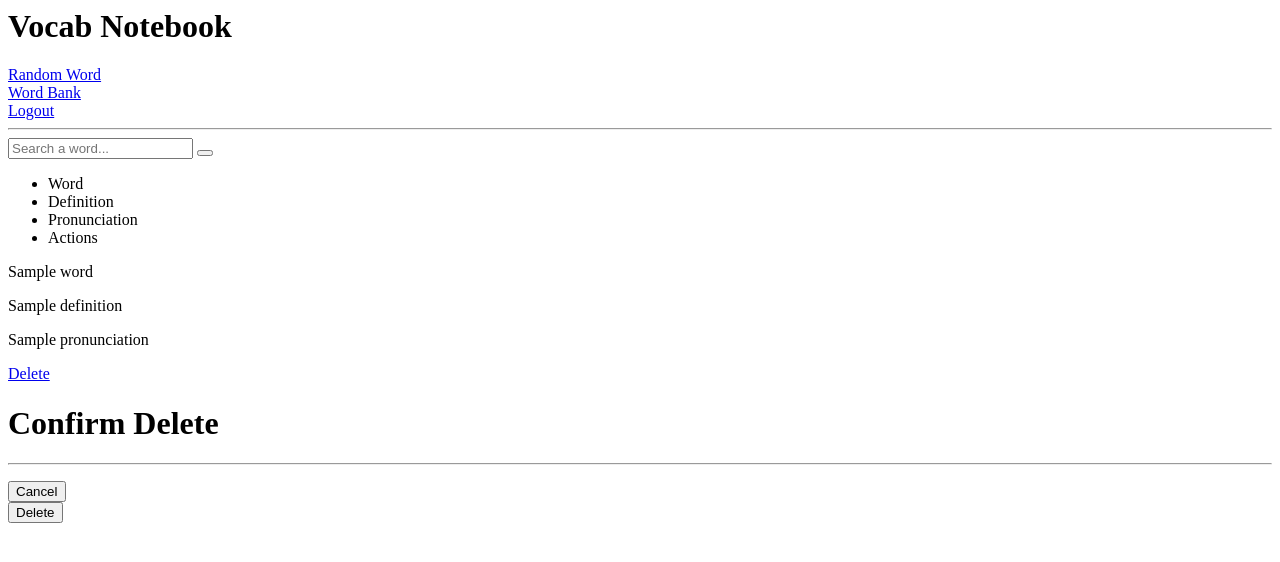
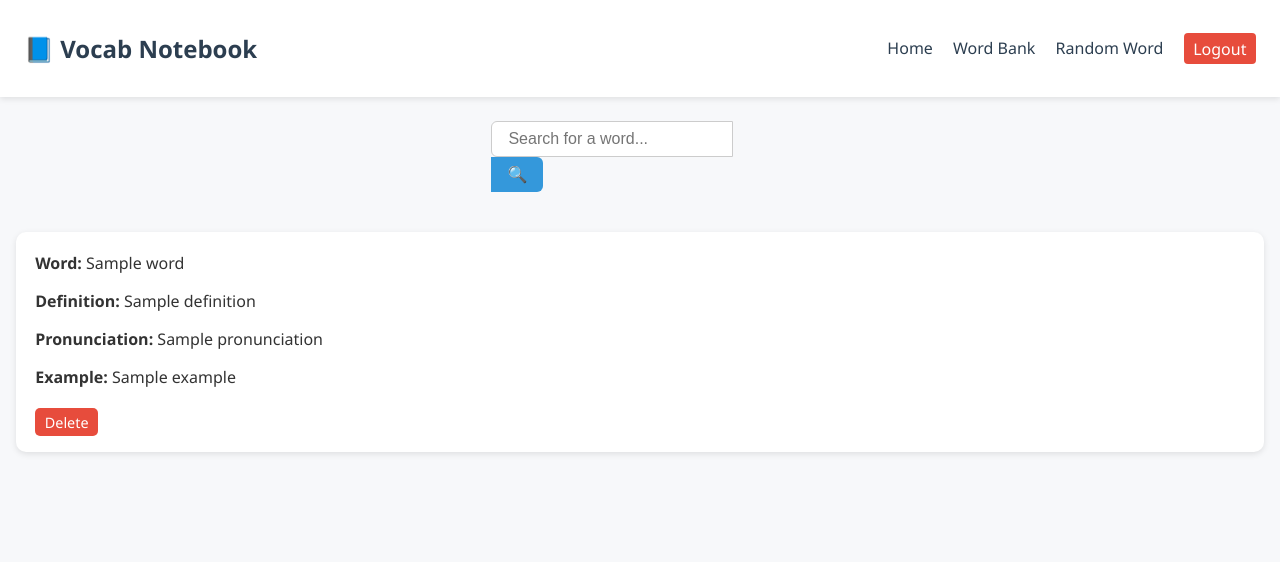
Before and after one commit to kamoM312/TCG-Final-Project, a Node server app: template frontend/user/views/index.ejs in a window 1280 px wide. Shown: the top 562 px of the page. Run offline with Node 20, Linux system fonts and the light colour scheme; the template is opened without the code that fills it: most values are stand-ins (such as "Sample title", 1, 10 or a date in 2020).

Commit message:
add user site styling

```diff
--- a/frontend/user/index.js
+++ b/frontend/user/index.js
@@ -138,7 +138,7 @@ app.post(`/delete/:wordId`, async (req, res) => {
 
 // add word
 // Add word to user's wordbank (Frontend → Backend)
-app.post('/:wordId/add', async (req, res) => {
+app.post('/add', async (req, res) => {
   try {
     // Get the current user's UID (you likely stored it after login)
     const uid = req.session.userUid;
--- a/frontend/user/public/main.css
+++ b/frontend/user/public/main.css
@@ -0,0 +1,283 @@
+/* ============================
+   General Body & Fonts
+============================ */
+body.light-body {
+  margin: 0;
+  font-family: 'Segoe UI', Tahoma, Geneva, Verdana, sans-serif;
+  background-color: #f7f8fa;
+  color: #333;
+}
+
+/* ============================
+   Navbar
+============================ */
+.navbar.user-navbar {
+  display: flex;
+  justify-content: space-between;
+  align-items: center;
+  background-color: #ffffff;
+  padding: 0.75rem 1.5rem;
+  box-shadow: 0 2px 6px rgba(0,0,0,0.1);
+  position: sticky;
+  top: 0;
+  z-index: 100;
+}
+
+.brand-title {
+  font-size: 1.5rem;
+  color: #2c3e50;
+}
+
+.navbar-right .nav-link {
+  margin-left: 1rem;
+  text-decoration: none;
+  color: #2c3e50;
+  font-weight: 500;
+  transition: color 0.2s ease;
+}
+
+.navbar-right .nav-link:hover {
+  color: #3498db;
+}
+
+.logout-link {
+  background-color: #e74c3c;
+  color: white !important;
+  padding: 0.3rem 0.6rem;
+  border-radius: 4px;
+  transition: background-color 0.2s ease;
+}
+
+.logout-link:hover {
+  background-color: #c0392b;
+}
+
+/* ============================
+   Search Section
+============================ */
+.search-section {
+  display: flex;
+  justify-content: center;
+  margin: 1.5rem 0;
+}
+
+.search-input {
+  width: 70%;
+  padding: 0.5rem 1rem;
+  border-radius: 6px 0 0 6px;
+  border: 1px solid #ccc;
+  outline: none;
+  font-size: 1rem;
+}
+
+.search-btn {
+  padding: 0.5rem 1rem;
+  border: none;
+  border-radius: 0 6px 6px 0;
+  background-color: #3498db;
+  color: white;
+  cursor: pointer;
+  font-size: 1rem;
+  transition: background-color 0.2s ease;
+}
+
+.search-btn:hover {
+  background-color: #2980b9;
+}
+
+/* ============================
+   Word Cards
+============================ */
+.word-results {
+  display: grid;
+  grid-template-columns: repeat(auto-fit, minmax(280px, 1fr));
+  gap: 1rem;
+  padding: 1rem;
+}
+
+.word-card {
+  background-color: #ffffff;
+  padding: 1rem 1.2rem;
+  border-radius: 10px;
+  box-shadow: 0 2px 6px rgba(0,0,0,0.1);
+  display: flex;
+  flex-direction: column;
+  gap: 0.5rem;
+}
+
+.word-card p {
+  margin: 0.25rem 0;
+}
+
+/* ============================
+   Buttons
+============================ */
+.word-actions {
+  margin-top: 0.5rem;
+  display: flex;
+  gap: 0.5rem;
+}
+
+.add-btn, .delete-btn {
+  text-decoration: none;
+  padding: 0.3rem 0.6rem;
+  border-radius: 5px;
+  font-weight: 500;
+  font-size: 0.9rem;
+  transition: all 0.2s ease;
+  cursor: pointer;
+}
+
+.add-btn {
+  background-color: #2ecc71;
+  color: white;
+}
+
+.add-btn:hover {
+  background-color: #27ae60;
+}
+
+.delete-btn {
+  background-color: #e74c3c;
+  color: white;
+}
+
+.delete-btn:hover {
+  background-color: #c0392b;
+}
+
+/* ============================
+   Modals
+============================ */
+.modal {
+  position: fixed;
+  top: 0;
+  left: 0;
+  width: 100%;
+  height: 100%;
+  background-color: rgba(0,0,0,0.4);
+  display: flex;
+  justify-content: center;
+  align-items: center;
+  z-index: 200;
+}
+
+.modal.hidden {
+  display: none;
+}
+
+.modal-content {
+  background-color: #ffffff;
+  padding: 1.5rem 2rem;
+  border-radius: 10px;
+  max-width: 400px;
+  width: 90%;
+  text-align: center;
+  box-shadow: 0 4px 10px rgba(0,0,0,0.2);
+}
+
+.modal-content h2 {
+  margin-top: 0;
+  color: #2c3e50;
+}
+
+.modal-actions {
+  display: flex;
+  justify-content: space-between;
+  margin-top: 1.2rem;
+  gap: 0.5rem;
+}
+
+.btn {
+  padding: 0.4rem 0.8rem;
+  border-radius: 6px;
+  border: none;
+  font-weight: 500;
+  cursor: pointer;
+  font-size: 0.95rem;
+  transition: all 0.2s ease;
+}
+
+.btn-primary {
+  background-color: #3498db;
+  color: white;
+}
+
+.btn-primary:hover {
+  background-color: #2980b9;
+}
+
+.btn-cancel {
+  background-color: #95a5a6;
+  color: white;
+}
+
+.btn-cancel:hover {
+  background-color: #7f8c8d;
+}
+
+.btn-secondary {
+  background-color: #95a5a6;
+  color: white;
+}
+
+.btn-secondary:hover {
+  background-color: #7f8c8d;
+}
+
+.btn-danger {
+  background-color: #e74c3c;
+  color: white;
+}
+
+.btn-danger:hover {
+  background-color: #c0392b;
+}
+
+/* ============================
+   Alerts & Messages
+============================ */
+.alert {
+  padding: 0.5rem 1rem;
+  border-radius: 6px;
+  margin: 0.5rem 1rem;
+}
+
+.alert-error {
+  background-color: #fce4e4;
+  color: #c0392b;
+}
+
+.no-result {
+  text-align: center;
+  margin-top: 1rem;
+  color: #7f8c8d;
+}
+
+/* ============================
+   Responsive
+============================ */
+@media (max-width: 600px) {
+  .navbar-right {
+    display: flex;
+    flex-direction: column;
+    gap: 0.5rem;
+    margin-top: 0.5rem;
+  }
+
+  .search-input {
+    width: 60%;
+  }
+
+  .word-results {
+    grid-template-columns: 1fr;
+  }
+
+  .word-card {
+    padding: 1rem;
+  }
+
+  .word-header {
+    display: none;
+  }
+}
--- a/frontend/user/views/index.ejs
+++ b/frontend/user/views/index.ejs
@@ -1,123 +1,101 @@
-<div class="nav flex flex-horizontal">
-  <div>
-    <h1>Vocab Notebook</h1>
+<%- include('partials/header.ejs') %>
+
+<body class="light-body">
+  <!-- Navbar -->
+  <nav class="navbar user-navbar">
+    <div class="navbar-left">
+      <h1 class="brand-title">📘 Vocab Notebook</h1>
     </div>
+    <div class="navbar-right">
+      <a href="/dashboard" class="nav-link">Home</a>
+      <a href="/wordbank" class="nav-link">Word Bank</a>
+       <a href="/random" class="nav-link">Random Word</a>
+      <a href="/logout" class="nav-link logout-link">Logout</a>
+    </div>
+  </nav>
 
-  <div class="addStudent">
-    <a href="/random">Random Word</a>
+  <!-- Search Section -->
+  <section class="search-section">
+    <form method="POST" action="/search" id="searchForm" onsubmit="return false;">
+      <input class="search-input" type="text" name="word" placeholder="Search for a word..." required />
+      <button class="search-btn" type="submit">🔍</button>
+    </form>
+  </section>
+
+  <!-- Word List -->
+  <main class="content">
+    <% if (locals.error) { %>
+      <div class="alert alert-error"><%= error %></div>
+    <% } else if (data) { %>
+      <% if (data.length < 1) { %>
+        <p class="no-result">No words found.</p>
+      <% } else { %>
+        <div class="word-results">
+          <% data.forEach(word => { %>
+            <div class="word-card">
+              <p><strong>Word:</strong> <%= word.word %></p>
+              <p><strong>Definition:</strong> <%= word.definition %></p>
+              <p><strong>Pronunciation:</strong> <%= word.pronunciation %></p>
+              <p><strong>Example:</strong> <%= word.example || "—" %></p>
+              <div class="word-actions">
+                <!-- Keep delete functionality unchanged -->
+                <a href="#" class="delete-btn" data-id="<%= word.id %>" data-name="<%= word.word %>">Delete</a>
               </div>
             </div>
-
-  <div class="addStudent">
-    <a href="/wordbank">Word Bank</a>
-  </div>
-
-  <div class="addStudent">
-    <a href="/logout">Logout</a>
-  </div>
-</div>
-
-<hr>
-
-<div class="search">
-  <form method="POST" action="/search" id="searchForm" onsubmit="return false;">
-    <input class="searchText" type="text" name="word" placeholder="Search a word..." required />
-    <button class="searchButton" type="submit">
-      <i class="fa fa-circle-thin"></i>
-    </button>
-  </form>
-</div>
-
-<% if (locals.error) { %>
-  <div class="error-message">
-    <p><%= error %></p>
-  </div>
-<% } else if (data) { %>
-  <% if (data.length < 1) { %>
-    <p class="no-result">No words found</p>
-  <% } else { %>
-    <div class="student-container">
-      <div class="student-header">
-        <ul class="flex flex-horizontal">
-          <li>Word</li>
-          <li>Definition</li>
-          <li>Pronunciation</li>
-          <li>Actions</li>
-        </ul>
-      </div>
-
-      <% data.forEach(word => { %>
-        <div class="flex flex-horizontal student-item">
-          <div><p><%= word.word %></p></div>
-          <div><p><%= word.definition %></p></div>
-          <div><p><%= word.pronunciation %></p></div>
-          <div>
-            <a href="#" class="delete-btn" data-id="<%= word.id %>" data-name="<%= word.word %>">
-              Delete
-            </a>
-          </div>
-        </div>
-      <% }); %>
+          <% }) %>
         </div>
       <% } %>
     <% } %>
+  </main>
 
-<!-- Delete Confirmation Modal -->
-<div id="deleteModal" class="modal-background hidden">
-  <div class="flex flex-vertical createForm deleteBorders">
-    <h1>Confirm Delete</h1>
-    <hr>
+  <!-- Delete Confirmation Modal (unchanged) -->
+  <div id="deleteModal" class="modal hidden">
+    <div class="modal-content">
+      <h2>Confirm Delete</h2>
       <p id="delete-message"></p>
-    <div class="flex flex-horizontal delete-modal-buttons">
-      <button id="cancelDelete" type="button">Cancel</button>
+      <div class="modal-actions">
+        <button id="cancelDelete" type="button" class="btn-secondary">Cancel</button>
         <form id="deleteForm" method="POST">
-        <input type="submit" value="Delete"/>
+          <input type="submit" value="Delete" class="btn-danger"/>
         </form>
       </div>
     </div>
   </div>
 
+  <!-- JS Logic -->
   <script>
+    // Delete modal logic (unchanged)
     const deleteModal = document.querySelector('#deleteModal');
 
-  // Open Delete Modal
     document.querySelectorAll('.delete-btn').forEach(btn => {
       btn.addEventListener('click', e => {
         e.preventDefault();
         const wordName = btn.dataset.name;
         const wordId = btn.dataset.id;
         document.querySelector('#delete-message').textContent =
-        `Are you sure you want to delete the word: "${wordName}"?`;
+          `Are you sure you want to delete "${wordName}"?`;
         document.querySelector('#deleteForm').action = `/delete/${wordId}`;
         deleteModal.classList.remove('hidden');
       });
     });
 
-  // Cancel Delete
     document.querySelector('#cancelDelete').addEventListener('click', () => {
       deleteModal.classList.add('hidden');
     });
 
-  // Close modal when clicking outside
     deleteModal.addEventListener('click', e => {
-    if (e.target === deleteModal) {
-      deleteModal.classList.add('hidden');
-    }
+      if (e.target === deleteModal) deleteModal.classList.add('hidden');
     });
 
-  // Close modal with Escape key
     document.addEventListener('keydown', e => {
-    if (e.key === 'Escape') {
-      deleteModal.classList.add('hidden');
-    }
+      if (e.key === 'Escape') deleteModal.classList.add('hidden');
     });
 
-  // Handle search form submission safely
+    // Search form submission
     const searchForm = document.querySelector('#searchForm');
-  searchForm.addEventListener('submit', async (e) => {
+    searchForm.addEventListener('submit', e => {
       e.preventDefault();
       const word = searchForm.querySelector('input[name="word"]').value.trim();
-    if (!word) return;
-    searchForm.submit(); // only submit if user actually triggers it
+      if (word) searchForm.submit();
     });
   </script>
```
Also changed, not shown: frontend/user/views/index2.ejs (+49 -55 lines). Lines whose indentation alone changed are shown as unchanged.
